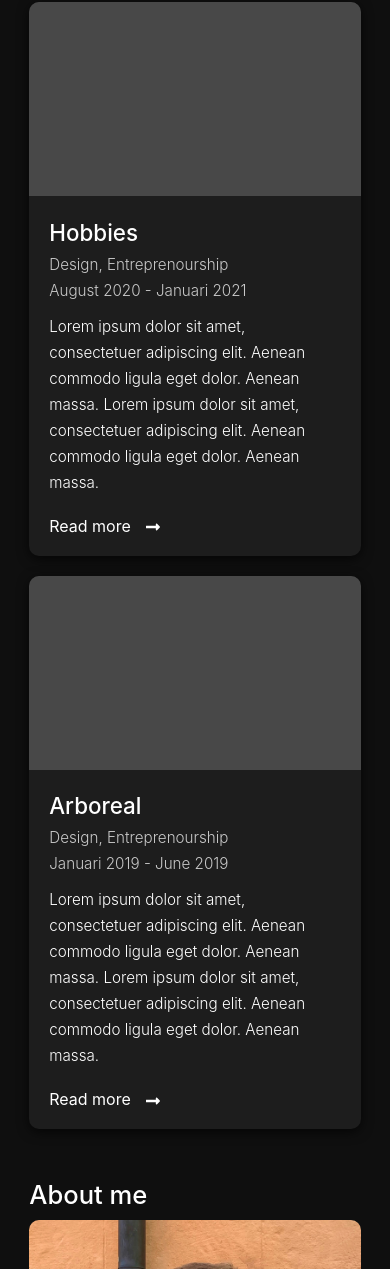
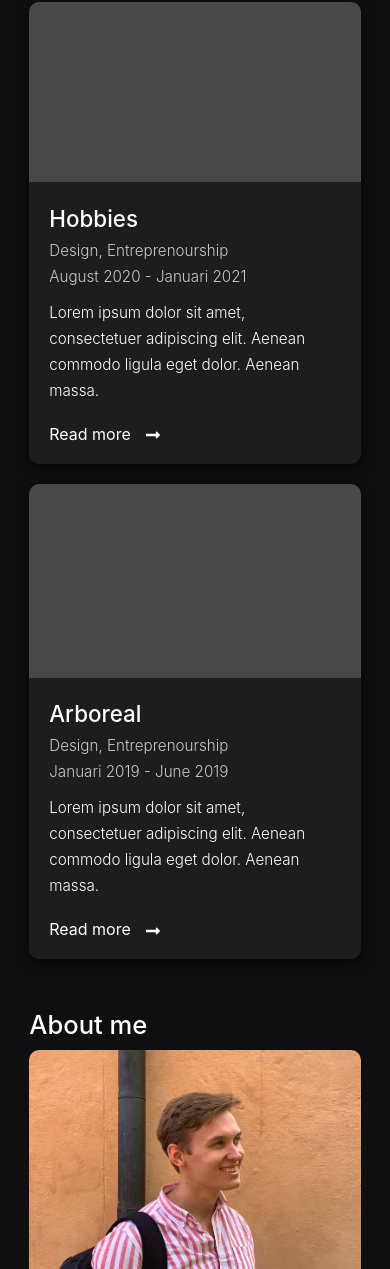
Before and after one commit to JonathanHedlund/portfolio, a Next.js app: page / in a window 390 px wide. Shown: the part 2235-3504 px from the top of the page. Built offline with nearby package versions, Linux system fonts and the light colour scheme.

Commit message:
Added mobile previous work text

```diff
--- a/components/previous-work/PreviousWorkContainer.js
+++ b/components/previous-work/PreviousWorkContainer.js
@@ -14,6 +14,8 @@ const PreviousWorkContainer = () => {
                     text="Lorem ipsum dolor sit amet, consectetuer adipiscing elit.
                     Aenean commodo ligula eget dolor. Aenean massa. Lorem ipsum dolor sit amet,
                     consectetuer adipiscing elit. Aenean commodo ligula eget dolor. Aenean massa."
+                    textMobile="Lorem ipsum dolor sit amet, consectetuer adipiscing elit.
+                    Aenean commodo ligula eget dolor. Aenean massa."
                     />
                 <PreviousWorkItem
                     header="Arboreal"
@@ -22,6 +24,8 @@ const PreviousWorkContainer = () => {
                     text="Lorem ipsum dolor sit amet, consectetuer adipiscing elit.
                     Aenean commodo ligula eget dolor. Aenean massa. Lorem ipsum dolor sit amet,
                     consectetuer adipiscing elit. Aenean commodo ligula eget dolor. Aenean massa."
+                    textMobile="Lorem ipsum dolor sit amet, consectetuer adipiscing elit.
+                    Aenean commodo ligula eget dolor. Aenean massa."
                     flip={true}
                     />
             </div>
--- a/components/previous-work/PreviousWorkItem.js
+++ b/components/previous-work/PreviousWorkItem.js
@@ -14,6 +14,7 @@ const PreviousWorkItem = (props) => {
                     <p className={styles.timeslot}>{props.timeslot}</p>
                 </div>
                 <p className={styles.text}>{props.text}</p>
+                <p className={styles.textMobile}>{props.textMobile}</p>
                 <Link href="">
                     <a className={styles.link}>
                         <span>Read more</span>
--- a/styles/PreviousWork.module.css
+++ b/styles/PreviousWork.module.css
@@ -21,7 +21,7 @@
 }
 
 .previousItemImage {
-    height: 23vh;
+    height: 180px;
     background-color: #484848;
     border-radius: 10px 10px 0 0;
 }
@@ -57,6 +57,12 @@
 }
 
 .text {
+    display: none;
+    margin: 10px 0 20px;
+    font-size: 0.95rem;
+}
+
+.textMobile {
     margin: 10px 0 20px;
     font-size: 0.95rem;
 }
@@ -129,7 +135,14 @@
     }
 
     .text {
+        display: block;
         margin-bottom: 30px;
+    }
+
+    .textMobile {
+        display: none;
+        margin: 10px 0 20px;
+        font-size: 0.95rem;
     }
 
     .previousItemInformation {
```
